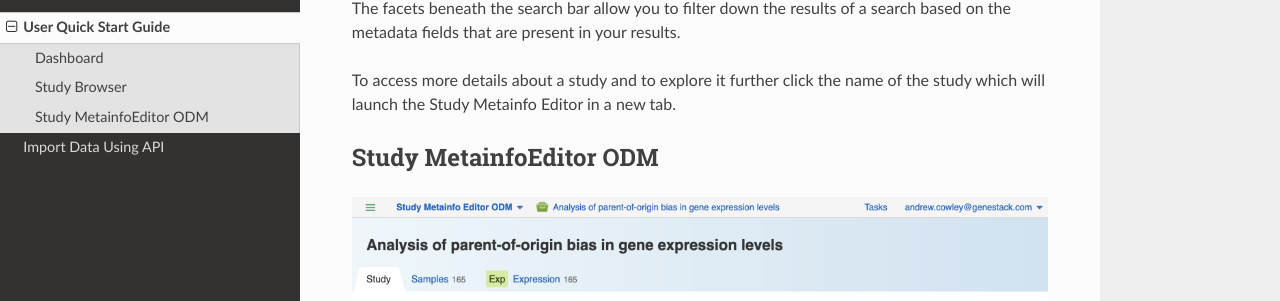
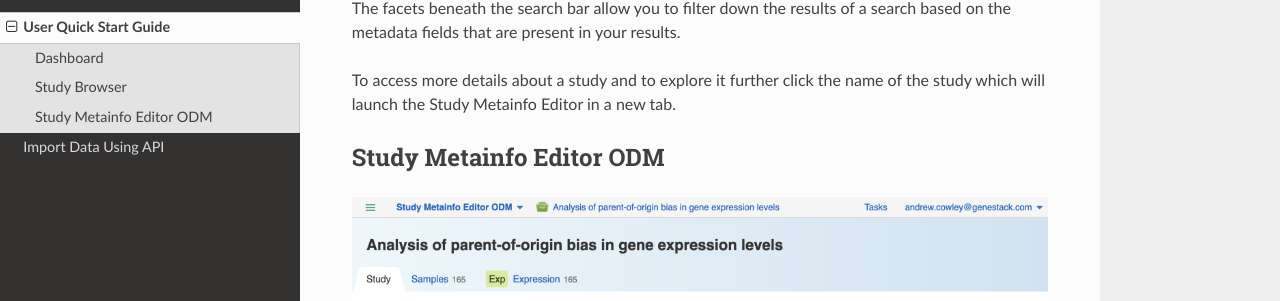
Before and after one commit to genestack/user-guide, a Sphinx documentation site: the page built from source/doc-odm-user-guide/quickstart_user.rst, in a window 1280 px wide and 900 px high, scrolled down 1433 px. Shown: the part 119-420 px from the top of the window. Built offline with Sphinx 7.4.7 and the Read the Docs theme 2.0.0, drawn with Linux system fonts in a browser that asks for light colours.

Commit message:
Update quickstart_user.rst

```diff
--- a/source/doc-odm-user-guide/quickstart_user.rst
+++ b/source/doc-odm-user-guide/quickstart_user.rst
@@ -31,8 +31,8 @@ The facets beneath the search bar allow you to filter down the results of a sear
 To access more details about a study and to explore it further click the name of the study which will launch the Study Metainfo Editor in a new tab.
 
 
-Study MetainfoEditor ODM
-------------------------
+Study Metainfo Editor ODM
+-------------------------
 
 .. image:: images/quickstart_user_studymetainfoeditor.png
    :scale: 35 %
```
